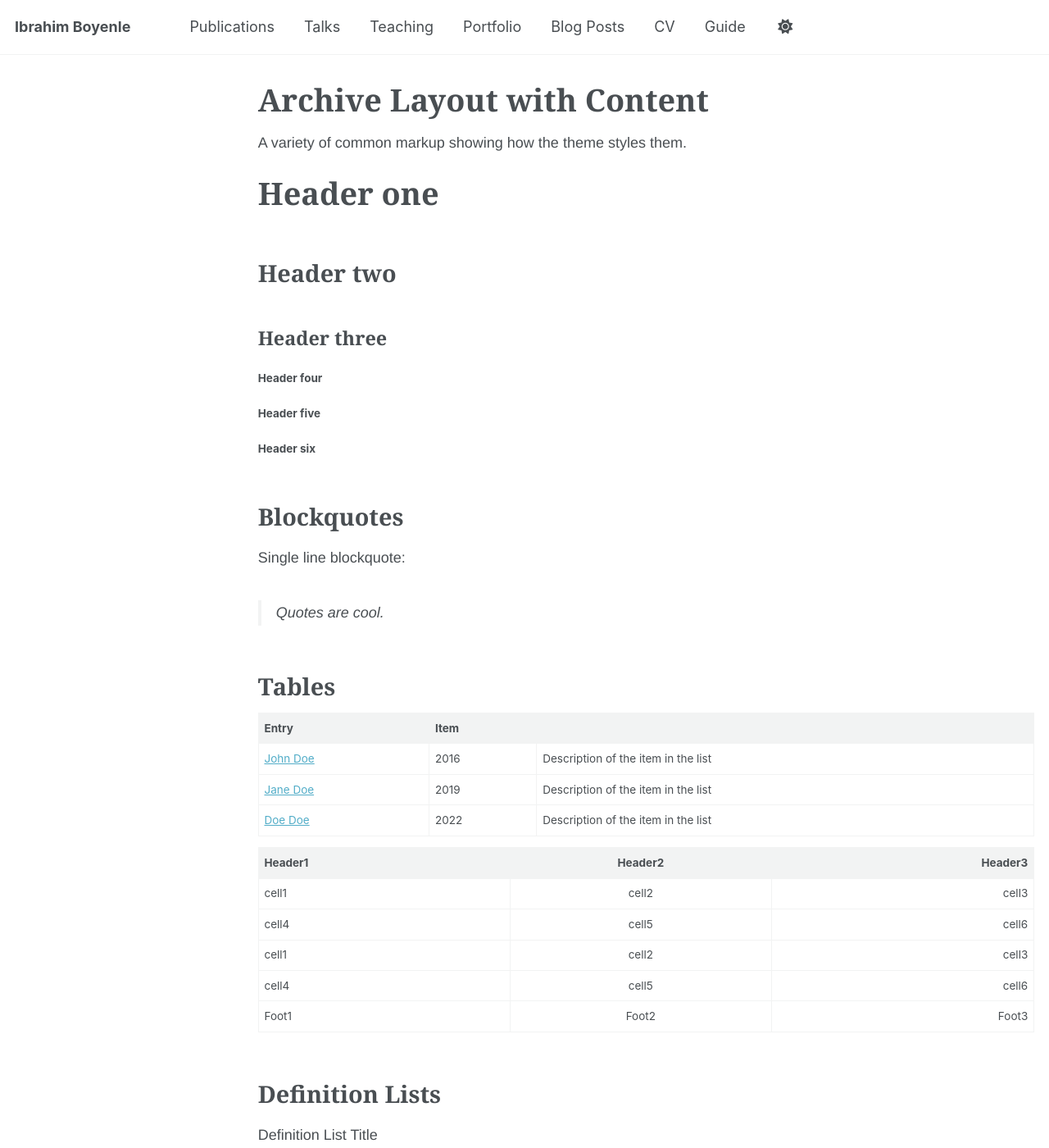
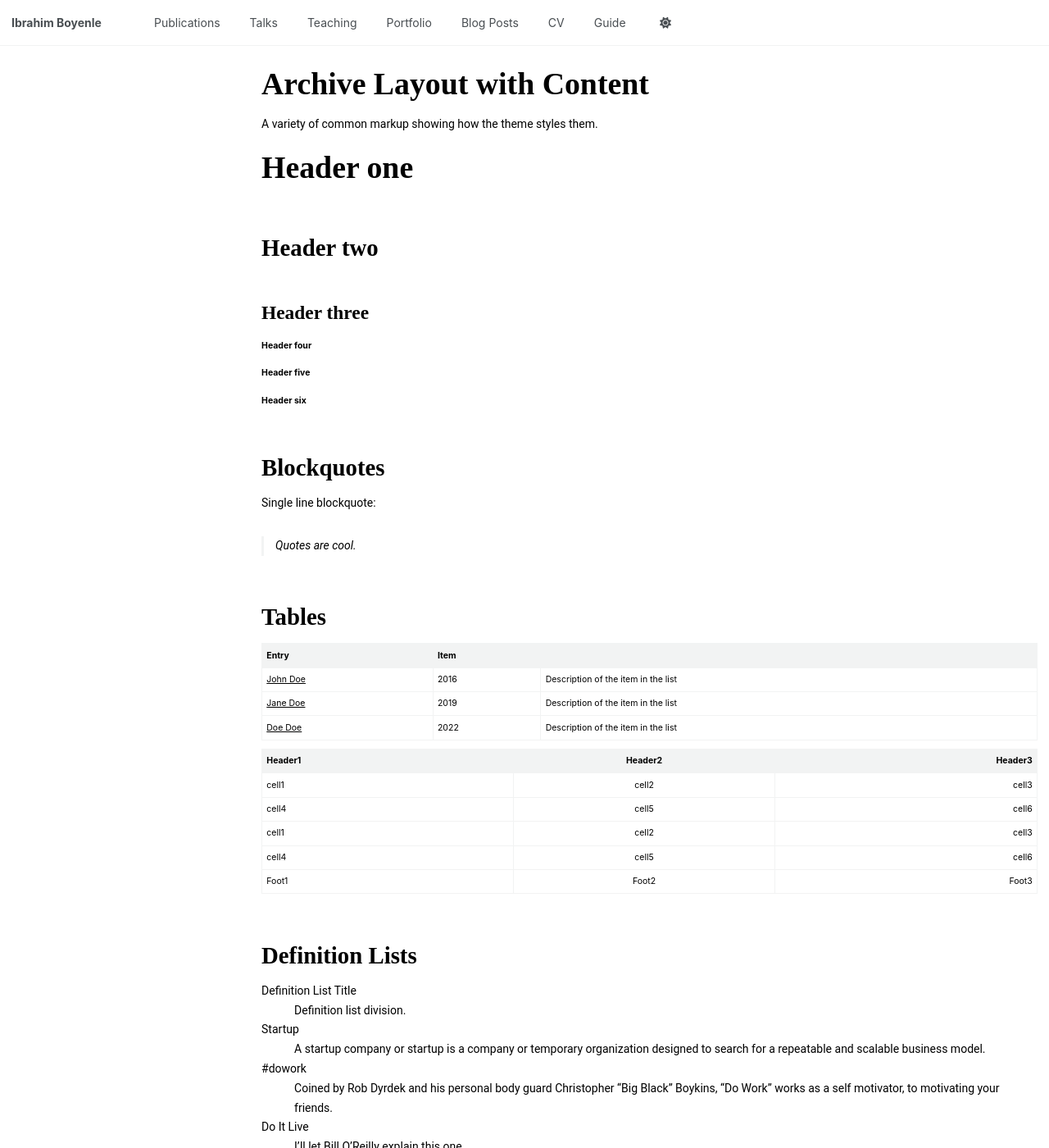
Before and after one commit to Ibrahimboyenle/Ibrahimboyenle.github.io, a Jekyll site: the page built from _pages/archive-layout-with-content.md, in a window 1280 px wide and 1400 px high. Shown: the whole window at 82% size. Built offline with Jekyll 4.4.1, drawn with Linux system fonts in a browser that asks for light colours; a script that is not in the unit is left out.

Commit message:
Update main.scss

```diff
--- a/assets/css/main.scss
+++ b/assets/css/main.scss
@@ -38,13 +38,13 @@
 
 /* === Your overrides (AFTER imports) === */
 body {
-  font-size: 18px;
-  font-family: "Helvetica Neue", Arial, sans-serif;
+  font-size: 14px;
+  font-family: "Roboto", Arial, sans-serif;
   line-height: 1.7;
 }
 
 h1, h2, h3 {
-  font-family: "Georgia", serif;
+  font-family: "Merriweather", serif;
   font-weight: 600;
 }
 
@@ -69,5 +69,22 @@ h3 { font-size: 1.3rem; }
     padding-left: 1rem;
     padding-right: 1rem;
   }
-  body { font-size: 17px; }
+  body { font-size: 14px; }
 }
+/* === Force text color to pure black === */
+body {
+  color: #000000;  // pure black text
+}
+
+h1, h2, h3, h4, h5, h6 {
+  color: #000000;  // make all headings pure black
+}
+
+a {
+  color: #000000;
+  text-decoration: underline; // makes them visibly links
+}
+
+a:hover {
+  color: #0056b3; // dark blue on hover
+}
```
